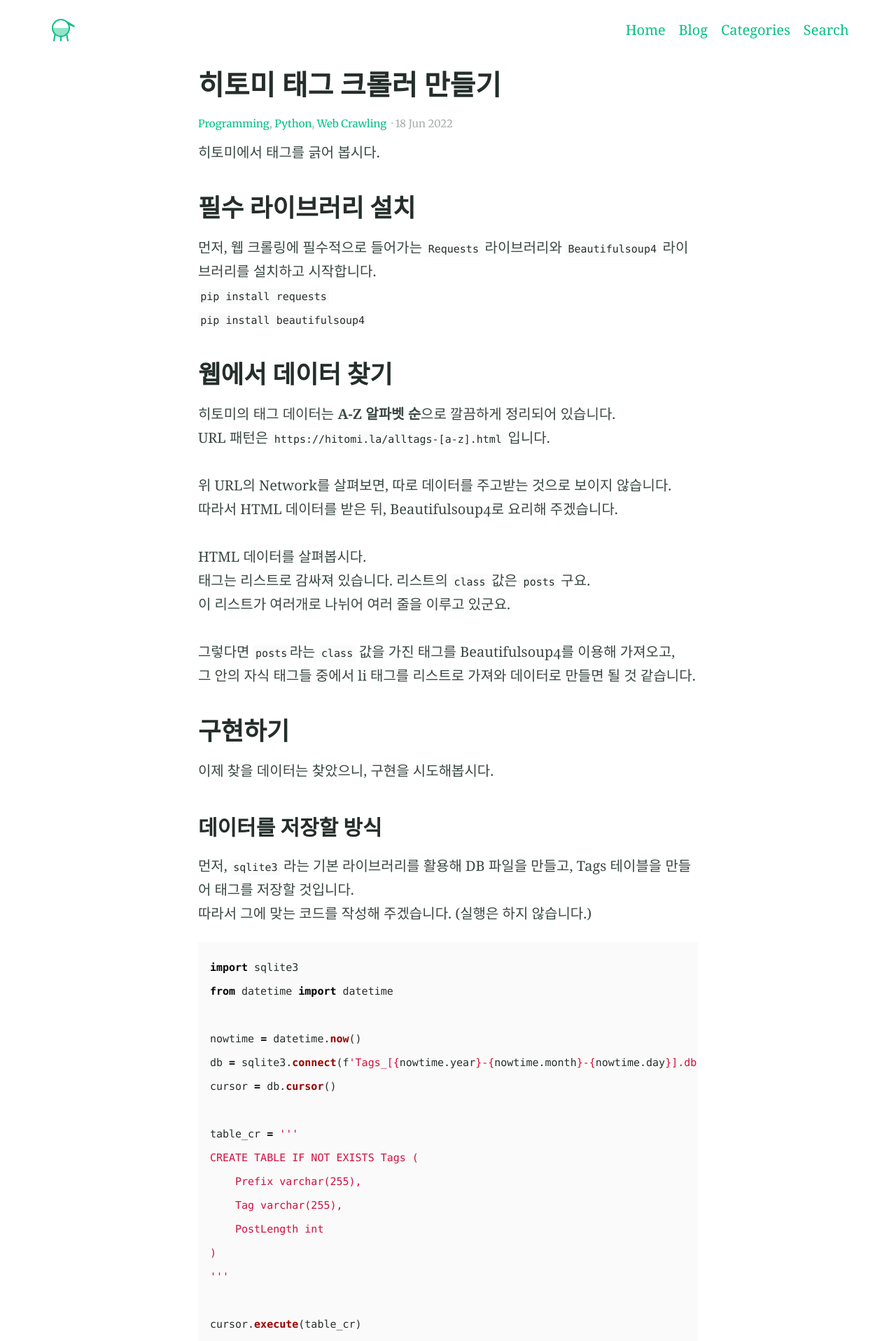
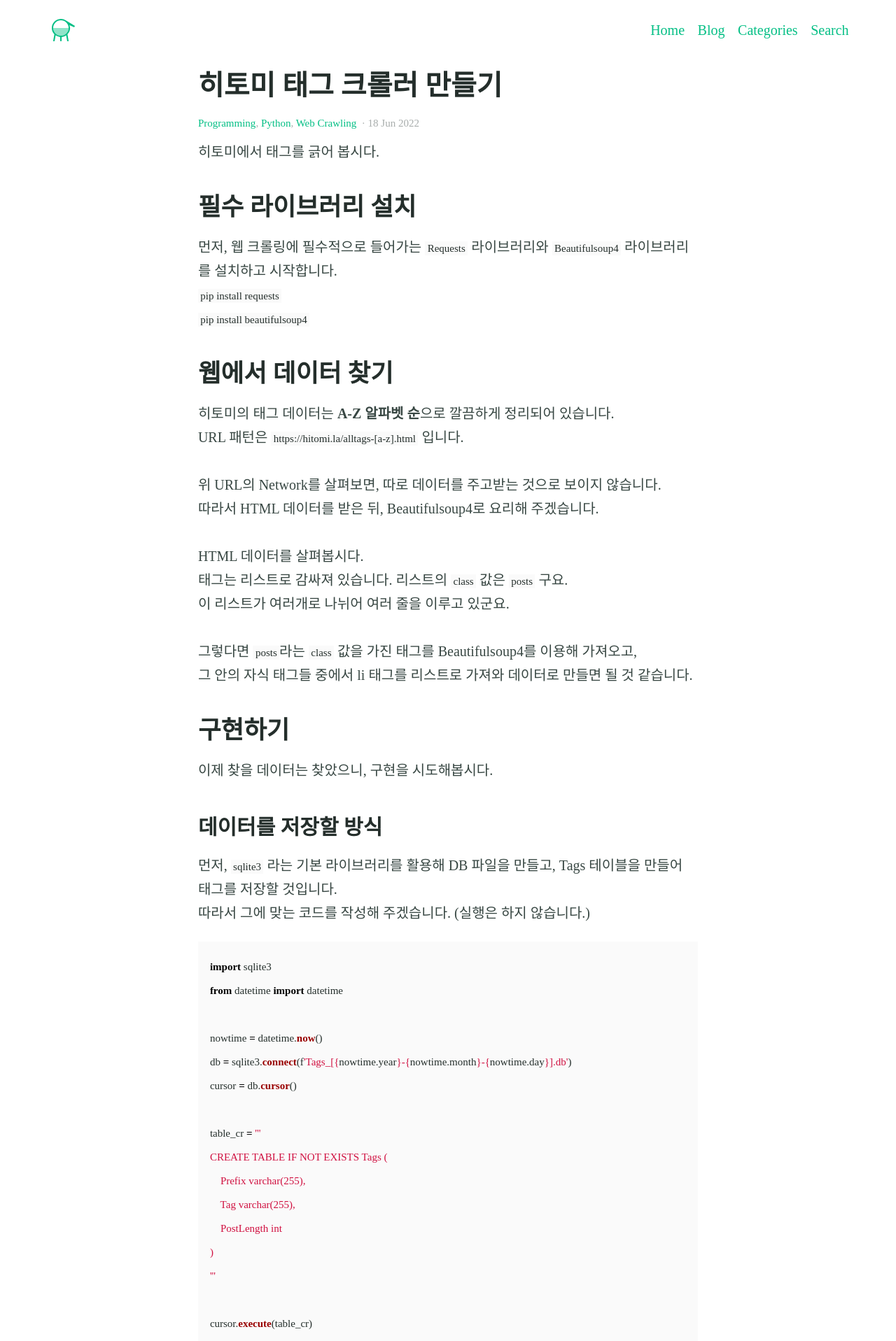
Before and after one commit to sserve-kr/sserve-kr.github.io, a Jekyll site: the page built from _posts/2022-06-18-1.md, in a window 1280 px wide. Shown: the top 1917 px of the page at 70% size. Built offline with Jekyll 4.4.1, drawn with Linux system fonts in a browser that asks for light colours; some web fonts are replaced; comment, search, counter and statistics services are not loaded.

Commit message:
Changed font

```diff
--- a/_config.yml
+++ b/_config.yml
@@ -157,4 +157,4 @@ fonts:
   preconnect_urls:
     - https://fonts.gstatic.com
   font_urls:
-    - https://fonts.googleapis.com/css2?family=Merriweather:wght@400;700&display=swap
+    - https://cdn.jsdelivr.net/gh/orioncactus/pretendard@v1.3.4/dist/web/static/pretendard-std.css
--- a/_sass/_settings.scss
+++ b/_sass/_settings.scss
@@ -15,7 +15,7 @@ $white: #ffffff !default;
 
 // Typography
 $bodytype: (
-  font-family: "Georgia, serif",
+  font-family: "Pretendard Std",
   regular: 400,
   bold: 700,
   italic: italic,
@@ -23,14 +23,14 @@ $bodytype: (
 ) !default;
 
 $headingtype: (
-  font-family: '"Merriweather", serif',
+  font-family: 'Pretendard Std',
   regular: 400,
   bold: 700,
   cap-height: 0.75
 ) !default;
 
 $monospacetype: (
-  font-family: "Menlo, monospace",
+  font-family: "Pretendard Std",
   regular: 400,
   cap-height: 0.68
 ) !default;
```
